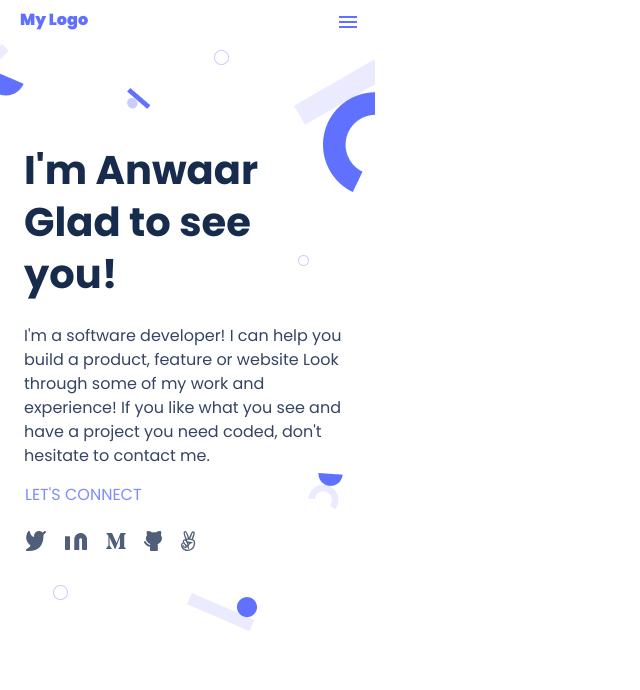
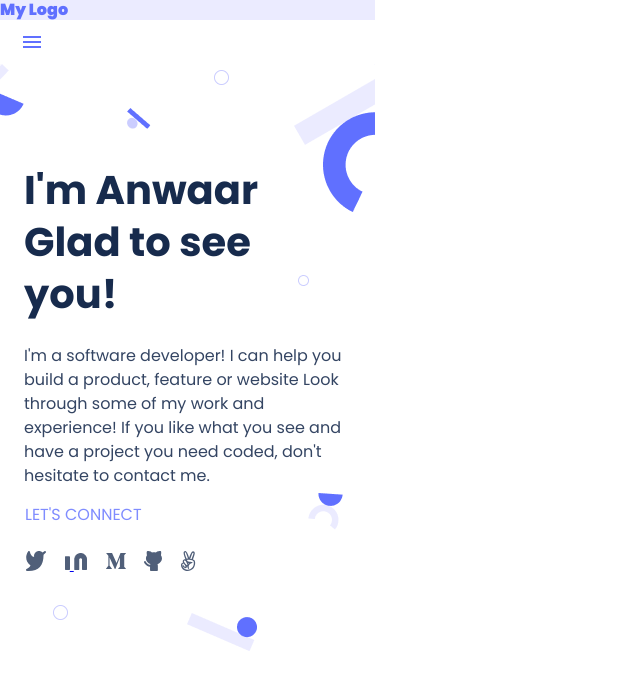
Before and after one commit to Anwaar12/My-Portfolio, a plain HTML site: page index.html in a window 1280 px wide. Shown: the whole page, without its empty margins (0-640 px from the left). Drawn offline with nearby package versions, Linux system fonts and the light colour scheme.

Commit message:
add html file contain content for first pageo

```diff
--- a/index.html
+++ b/index.html
@@ -18,14 +18,15 @@
     <title>My Portfolio</title>
   </head>
   <body>
-    <section class="container">
-      <section class="header">
-        <nav>
-          <h3 class="mylogo">My Logo</h3>
-          <div class="menu-bars"></div>
+    <div class="container">
+      <header class="header">
+        <div class="div1">
+          <a class="mylogo">My Logo</a>
+          <nav class="menu-bars">
             <span class="material-symbols-outlined"> menu </span>
           </nav>
-      </section>
+        </div>
+      </header>
       <section class="main-content">
         <h1>
           I'm Anwaar<br />
@@ -43,21 +44,33 @@
         <a href="https://github.com/Anwaar12" class="connect">LET'S CONNECT</a>
         <ul class="media-icons">
           <li>
+            <a href="#">
               <img src="./images/twitter.svg" alt="twitter" />
+            </a>
           </li>
           <li>
+            <a href="#">
               <img src="./images/linkedin1.png" alt="linkedin" />
               <img src="./images/linkedin2.png" alt="linkedin" />
-          </li>
-          <li><img src="./images/gmail.svg" alt="gmail" /></li>
-          <li>
-            <img src="./images/github.svg" alt="github" />
+            </a>
           </li>
           <li>
+            <a href="#">
+              <img src="./images/gmail.svg" alt="gmail" />
+            </a>
+          </li>
+          <li>
+            <a href="#">
+              <img src="./images/github.svg" alt="github" />
+            </a>
+          </li>
+          <li>
+            <a href="#">
               <img src="./images/Vector (3).svg" alt="peace" />
+            </a>
           </li>
         </ul>
       </section>
-    </section>
+    </div>
   </body>
 </html>
```
Lines whose indentation alone changed are shown as unchanged.
